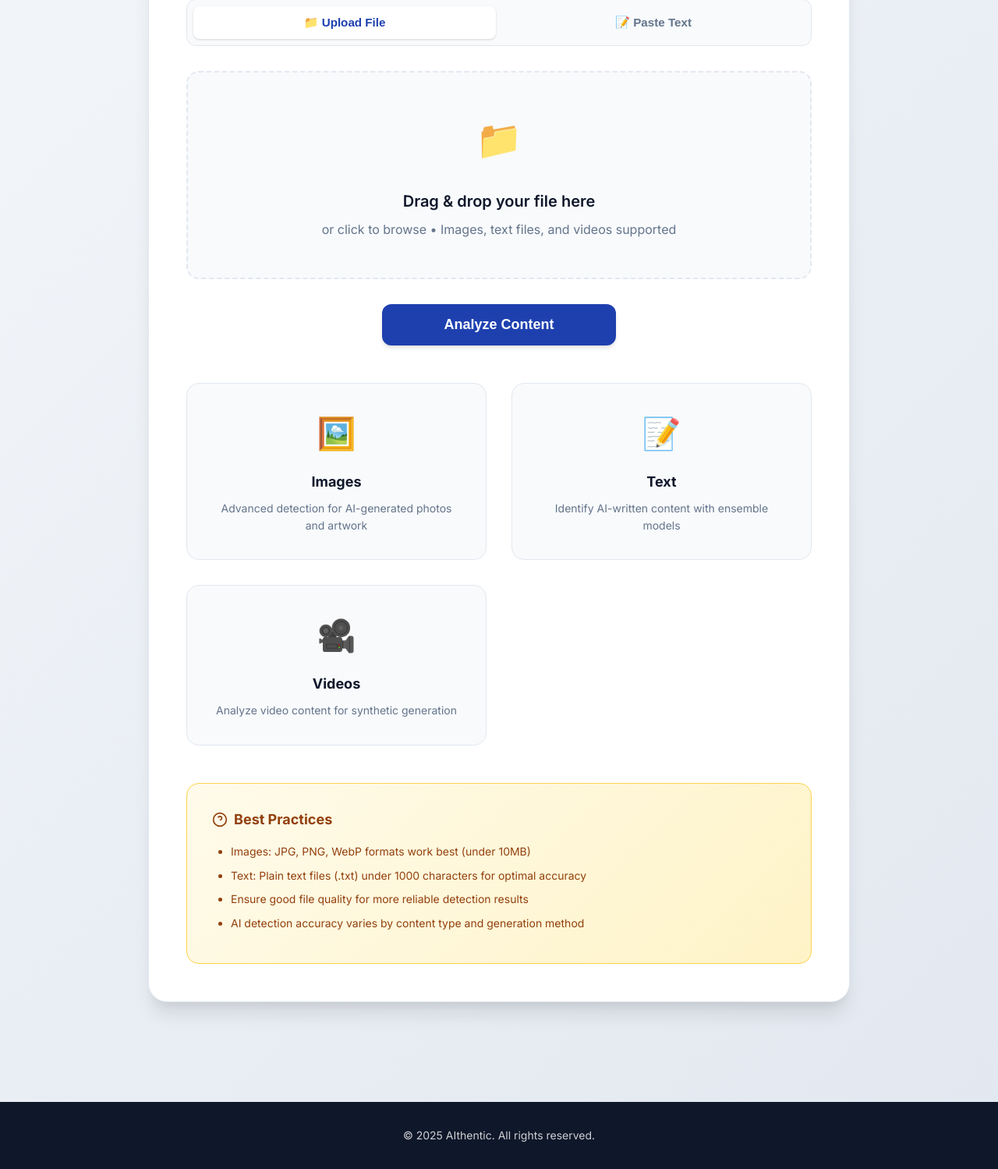
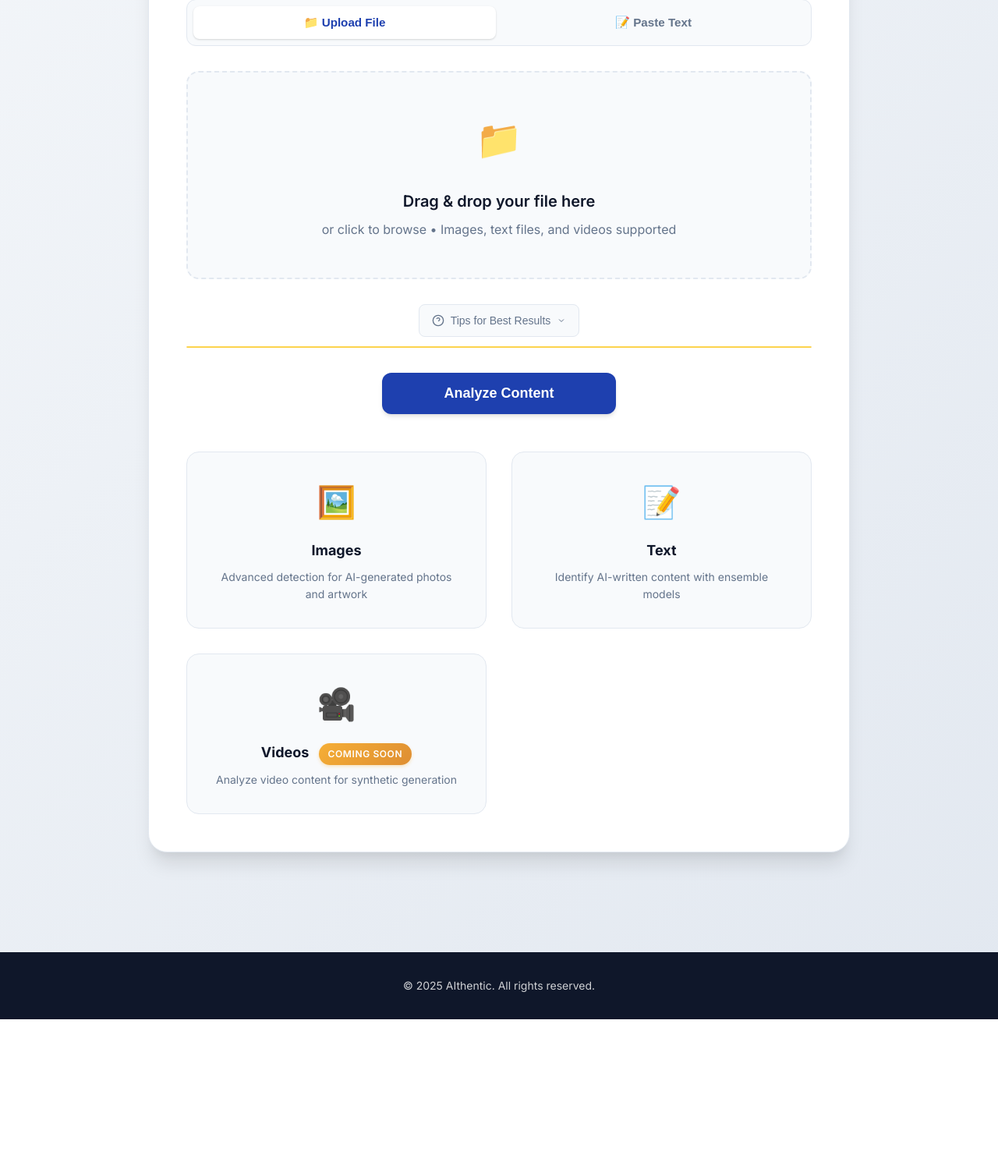
Before and after one commit to chikeokwudiafor/ai-detector, a Flask app: page / in a window 1280 px wide. Shown: the part 1144-2643 px from the top of the page at 78% size. After the commit the page ends 2451 px from the top, so only its background shows below. Run offline with Flask 3, Linux system fonts and the light colour scheme.

Commit message:
Assistant checkpoint: Add Coming Soon badge and relocate tips section
Assistant generated file changes:
- templates/index.html: Add Coming Soon badge to Videos feature card, Add CSS styles for Coming Soon badge, Add collapsible Tips section near submit button, Add CSS styles for collapsible tips section, Remove old Best Practices section, Add JavaScript function for tips toggle

---

User prompt:

okay last but not least: 1. Video Section — Add "Coming Soon" Badge
Since video analysis is not yet live, include a “Coming Soon” label on the Videos card.

Suggest using a soft badge style (e.g. badge, chip, or overlay ribbon) so it blends well but is still noticeable.

2. Relocate Best Practices
Instead of placing “Best Practices” at the bottom, move it closer to the submission area (near “Analyze Content” buttons).

Change to a collapsible accordion or tooltip/help icon labeled something like:

❓ Tips for Best Results

When clicked or hovered, it expands or displays:

Supported file types and sizes

Ideal text length

Accuracy reminders

Replit-Commit-Author: Assistant
Replit-Commit-Session-Id: 80a9f653-4944-4139-981b-c957f97be4c9

```diff
--- a/templates/index.html
+++ b/templates/index.html
@@ -480,6 +480,82 @@
             box-shadow: var(--shadow-soft);
         }
 
+        .tips-helper {
+            margin: 1.5rem 0;
+            text-align: center;
+        }
+
+        .tips-toggle {
+            background: none;
+            border: 1px solid var(--border-light);
+            color: var(--text-secondary);
+            padding: 0.75rem 1rem;
+            border-radius: 0.5rem;
+            font-size: 0.875rem;
+            font-weight: 500;
+            cursor: pointer;
+            transition: all 0.3s ease;
+            display: inline-flex;
+            align-items: center;
+            gap: 0.5rem;
+            background: var(--secondary-gray);
+        }
+
+        .tips-toggle:hover {
+            color: var(--primary-blue);
+            border-color: var(--primary-blue);
+            background: rgba(59, 130, 246, 0.05);
+        }
+
+        .tips-arrow {
+            transition: transform 0.3s ease;
+        }
+
+        .tips-toggle.expanded .tips-arrow {
+            transform: rotate(180deg);
+        }
+
+        .tips-content {
+            max-height: 0;
+            overflow: hidden;
+            transition: max-height 0.3s ease;
+            background: #fffbeb;
+            border: 1px solid #fcd34d;
+            border-radius: 0.75rem;
+            margin-top: 0.75rem;
+        }
+
+        .tips-content.expanded {
+            max-height: 200px;
+            padding: 1.5rem;
+        }
+
+        .tips-list {
+            margin: 0;
+            padding: 0;
+            list-style: none;
+            color: #92400e;
+            font-size: 0.875rem;
+            text-align: left;
+        }
+
+        .tips-list li {
+            margin-bottom: 0.75rem;
+            padding-left: 1rem;
+            position: relative;
+        }
+
+        .tips-list li:before {
+            content: "💡";
+            position: absolute;
+            left: 0;
+            font-size: 0.75rem;
+        }
+
+        .tips-list li:last-child {
+            margin-bottom: 0;
+        }
+
         /* Loading State */
         .loading {
             display: none;
@@ -679,6 +755,26 @@
         .feature-desc {
             font-size: 0.875rem;
             color: var(--text-secondary);
+        }
+
+        .coming-soon-badge {
+            display: inline-block;
+            background: linear-gradient(135deg, #f59e0b, #d97706);
+            color: white;
+            padding: 0.25rem 0.75rem;
+            border-radius: 1rem;
+            font-size: 0.75rem;
+            font-weight: 600;
+            margin-left: 0.5rem;
+            text-transform: uppercase;
+            letter-spacing: 0.05em;
+            box-shadow: 0 2px 4px rgba(245, 158, 11, 0.3);
+            animation: pulse 2s infinite;
+        }
+
+        @keyframes pulse {
+            0%, 100% { opacity: 1; }
+            50% { opacity: 0.8; }
         }
 
         /* Tips Section */
@@ -1027,6 +1123,27 @@
                         <div class="text-input-tips">
                             💡 Longer texts (100+ characters) provide more accurate results
                         </div>
+                    </div>
+                </div>
+
+                <div class="tips-helper">
+                    <button type="button" class="tips-toggle" onclick="toggleTips()">
+                        <svg width="16" height="16" viewBox="0 0 24 24" fill="none" stroke="currentColor" stroke-width="2">
+                            <circle cx="12" cy="12" r="10"/><path d="M9.09 9a3 3 0 0 1 5.83 1c0 2-3 3-3 3"/><line x1="12" y1="17" x2="12.01" y2="17"/>
+                        </svg>
+                        Tips for Best Results
+                        <svg class="tips-arrow" width="12" height="12" viewBox="0 0 24 24" fill="none" stroke="currentColor" stroke-width="2">
+                            <polyline points="6,9 12,15 18,9"/>
+                        </svg>
+                    </button>
+
+                    <div class="tips-content" id="tipsContent">
+                        <ul class="tips-list">
+                            <li><strong>Images:</strong> JPG, PNG, WebP formats work best (under 10MB)</li>
+                            <li><strong>Text:</strong> 100+ characters provide more accurate results (max 1000)</li>
+                            <li><strong>Quality:</strong> Ensure good file quality for reliable detection</li>
+                            <li><strong>Note:</strong> AI detection accuracy varies by content type and generation method</li>
+                        </ul>
                     </div>
                 </div>
 
@@ -1128,25 +1245,15 @@
                 </div>
                 <div class="feature">
                     <span class="feature-icon">🎥</span>
-                    <div class="feature-title">Videos</div>
+                    <div class="feature-title">
+                        Videos
+                        <span class="coming-soon-badge">Coming Soon</span>
+                    </div>
                     <div class="feature-desc">Analyze video content for synthetic generation</div>
                 </div>
             </div>
 
-            <div class="tips">
-                <h4>
-                    <svg width="20" height="20" viewBox="0 0 24 24" fill="none" stroke="currentColor" stroke-width="2">
-                        <circle cx="12" cy="12" r="10"/><path d="M9.09 9a3 3 0 0 1 5.83 1c0 2-3 3-3 3"/><line x1="12" y1="17" x2="12.01" y2="17"/>
-                    </svg>
-                    Best Practices
-                </h4>
-                <ul>
-                    <li>Images: JPG, PNG, WebP formats work best (under 10MB)</li>
-                    <li>Text: Plain text files (.txt) under 1000 characters for optimal accuracy</li>
-                    <li>Ensure good file quality for more reliable detection results</li>
-                    <li>AI detection accuracy varies by content type and generation method</li>
-                </ul>
-            </div>
+
         </div>
     </section>
 
@@ -1446,6 +1553,15 @@
             });
         }
 
+        // Tips toggle functionality
+        function toggleTips() {
+            const button = document.querySelector('.tips-toggle');
+            const content = document.getElementById('tipsContent');
+
+            button.classList.toggle('expanded');
+            content.classList.toggle('expanded');
+        }
+
         // Add some entrance animations
         window.addEventListener('load', function() {
             const heroContent = document.querySelector('.hero-content');
```
